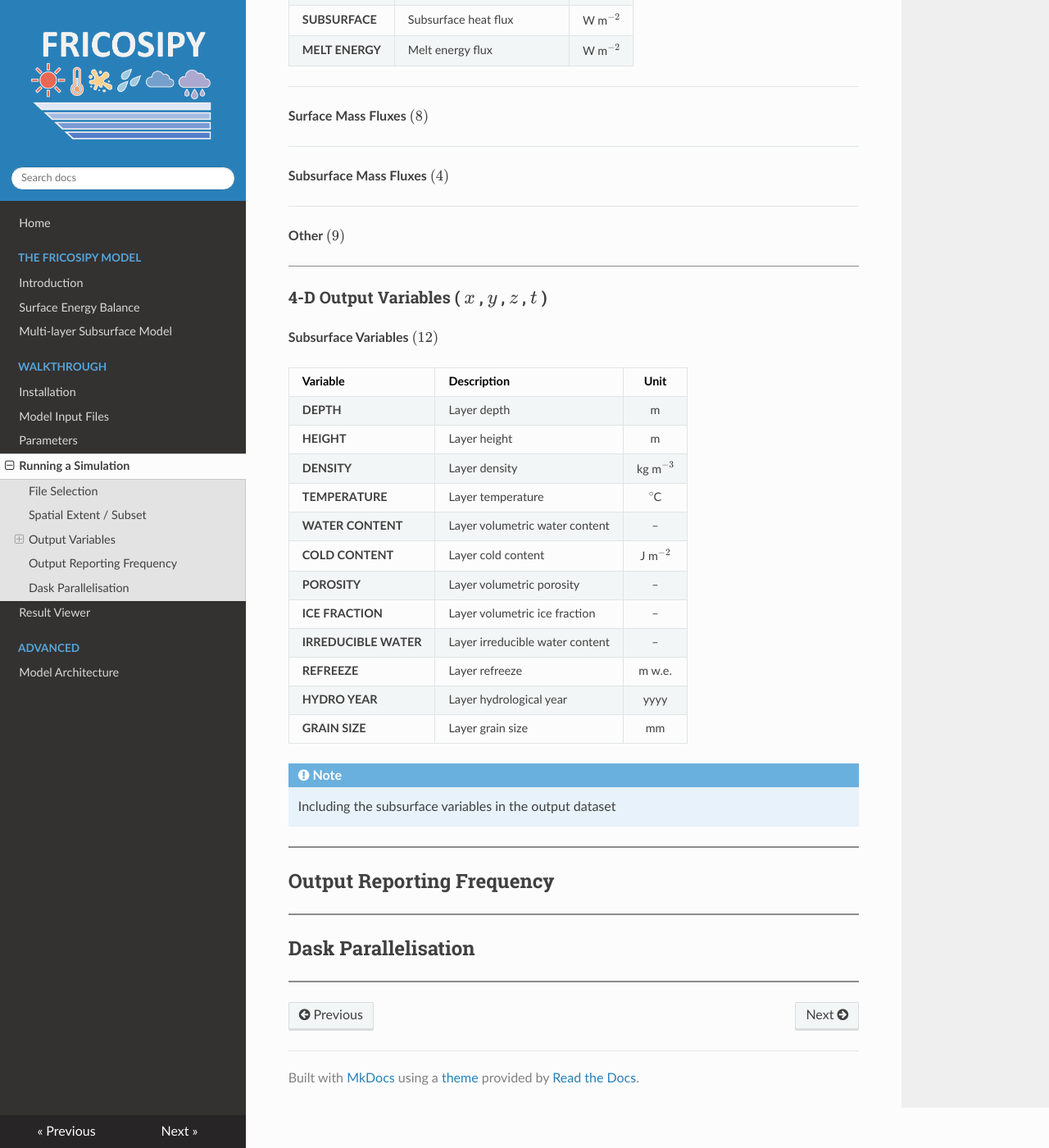
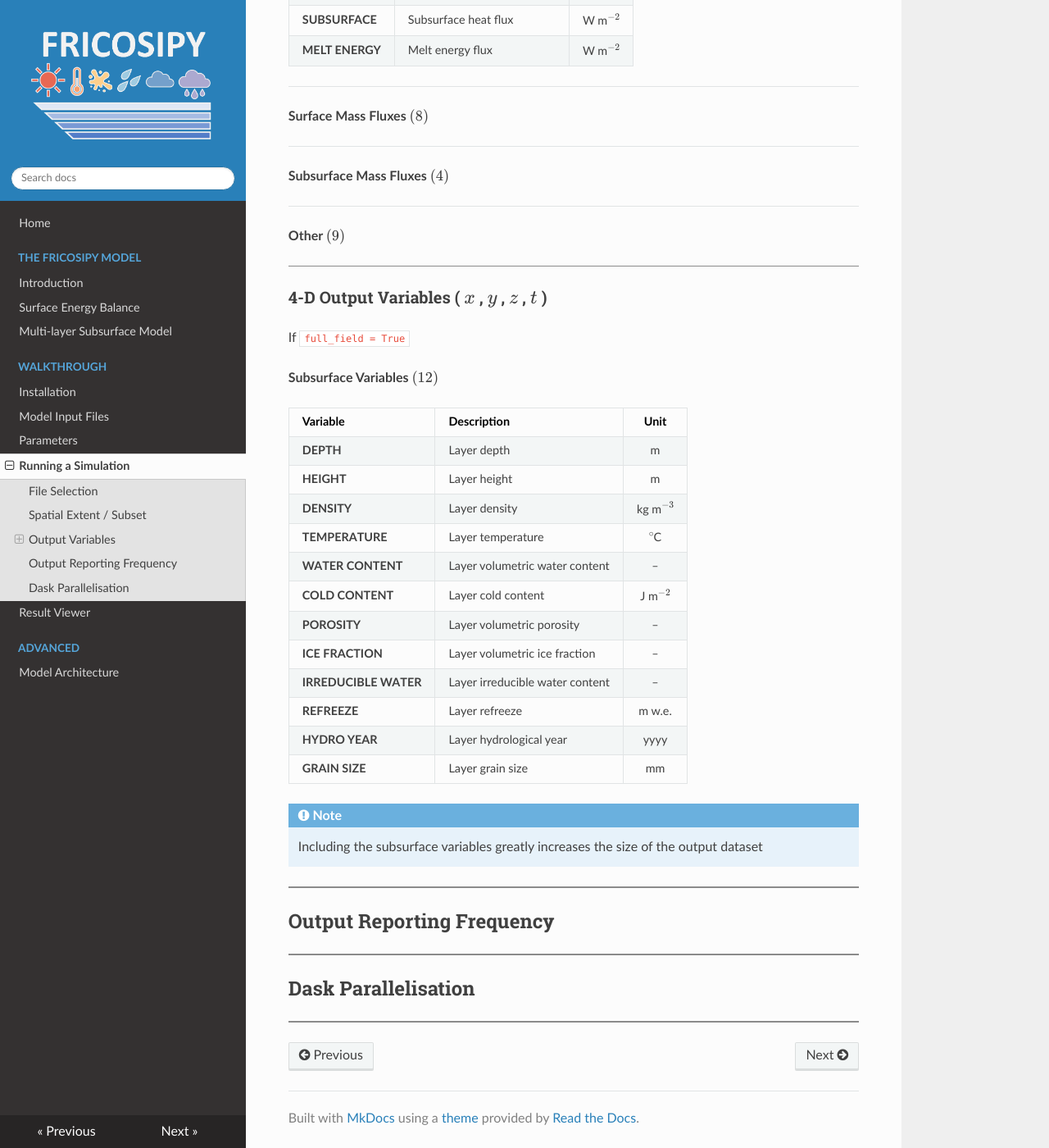
Before and after one commit to MarcusGastaldello/FRICOSIPY, an MkDocs documentation site: the page built from docs/running_a_simulation.md, in a window 1280 px wide and 1400 px high, scrolled down 1033 px. Shown: the whole window at 82% size. Built offline with MkDocs 1.6.1, drawn with Linux system fonts in a browser that asks for light colours; nearby versions of some CDN libraries.

Commit message:
Update subsurface variables note for clarity
Clarified note on subsurface variables in output dataset.

```diff
--- a/docs/running_a_simulation.md
+++ b/docs/running_a_simulation.md
@@ -69,6 +69,8 @@ og_description: An explanation of how to setup the configuration file and run a
 
 ### 4-D Output Variables ( $x$ , $𝑦$ , $z$ , $t$  )
 
+If `full_field = True`
+
 **Subsurface Variables $(12)$**
 
 | Variable | Description | Unit |
@@ -87,7 +89,7 @@ og_description: An explanation of how to setup the configuration file and run a
 | **GRAIN SIZE** | Layer grain size | mm |
 
 !!! note
-    Including the subsurface variables in the output dataset
+    Including the subsurface variables greatly increases the size of the output dataset
 
 <hr style="height:2px; background-color:#8b8b8b; border:none;" />
 
```
